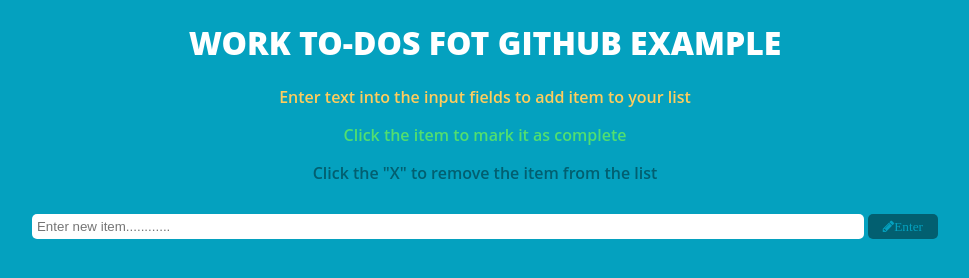
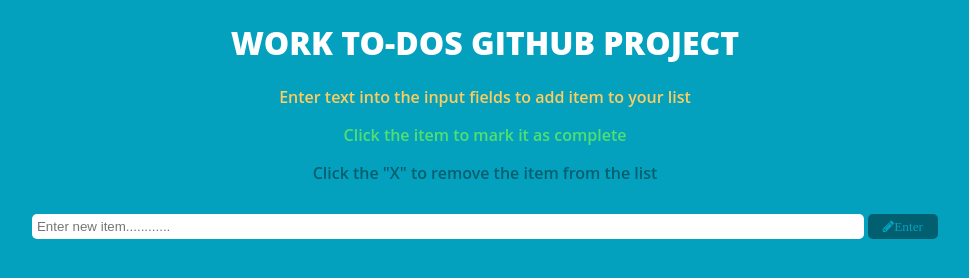
Before and after one commit to arewacyber/toDoApp, a plain HTML site: page index.html in a window 1280 px wide. Shown: the whole page, without its empty margins (155-1124 px from the left). Drawn offline with Linux system fonts and the light colour scheme.

Commit message:
changes take effect

```diff
--- a/index.html
+++ b/index.html
@@ -20,7 +20,7 @@
                     <div class="row">
                         <div class="Intro col-12">
                             <h1>
-                                Work TO-DOs fot GitHub Example
+                                Work TO-DOs GITHUB Project
                             </h1>
                         </div>
                     </div>
```
